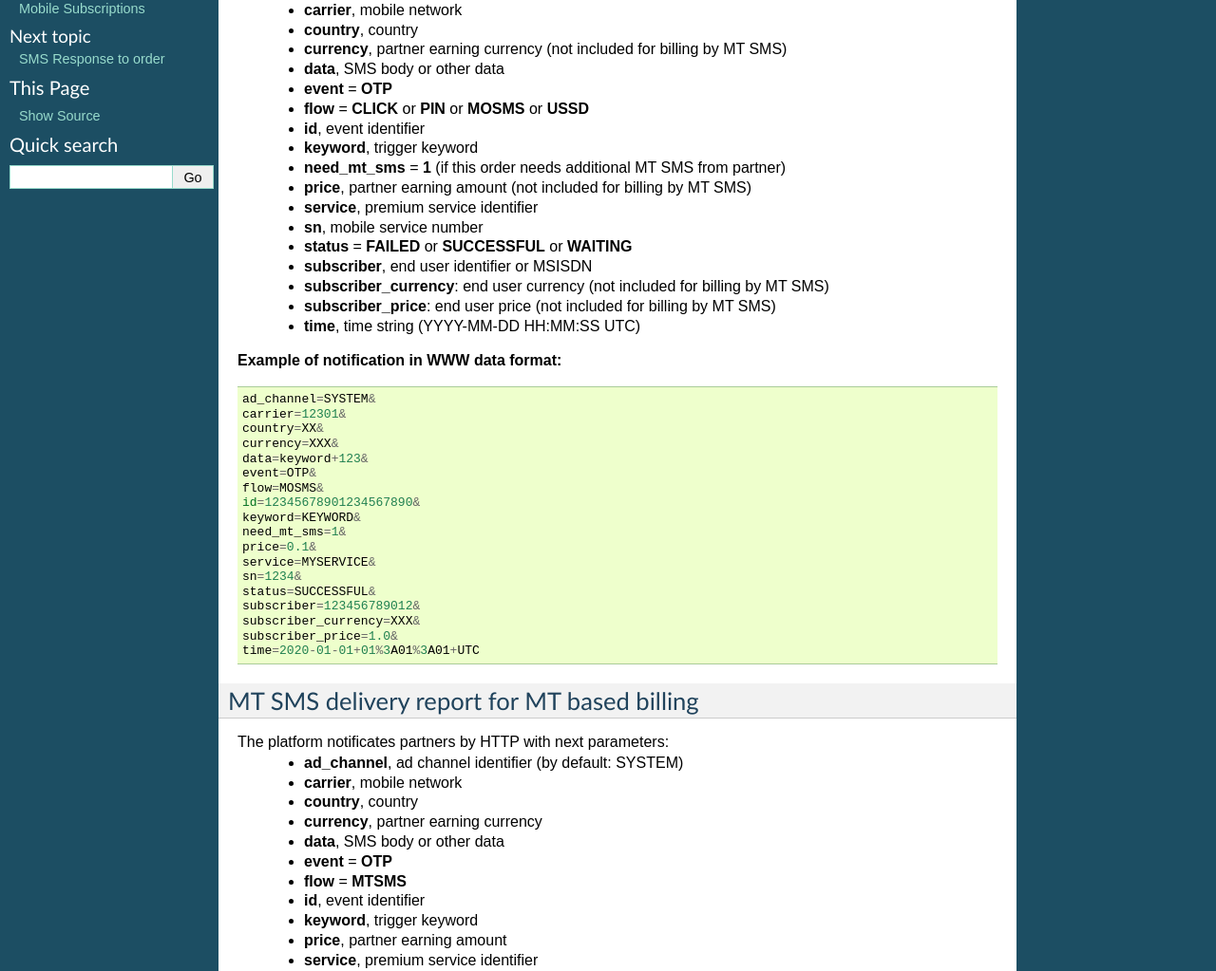
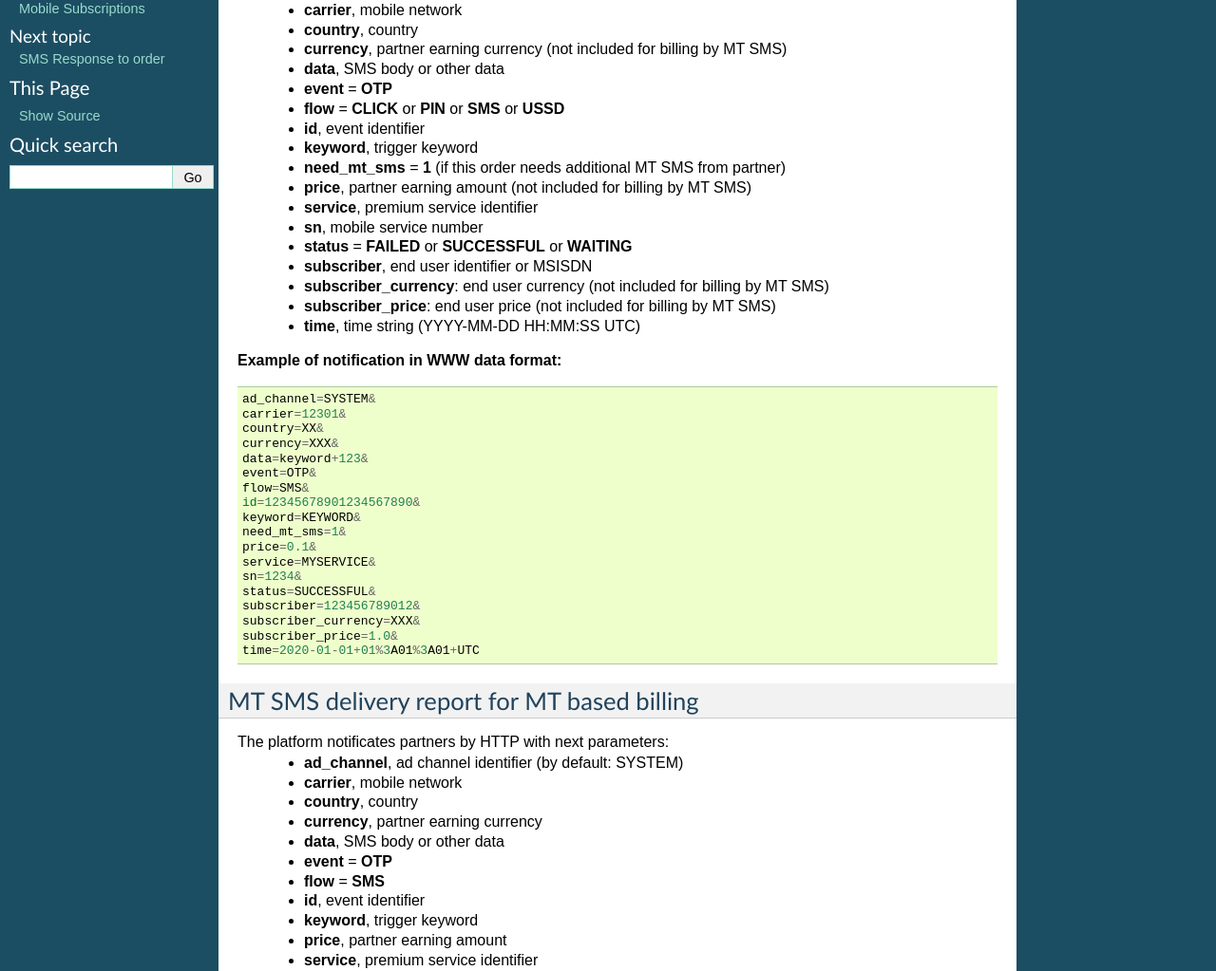
Before and after one commit to megasyst/lab, a Sphinx documentation site: the page built from docs/3_one_time_payment.rst, in a window 1280 px wide and 1400 px high. Shown: the part 190-1213 px from the top of the window at 95% size. Built offline with Sphinx 7.4.7, drawn with Linux system fonts in a browser that asks for light colours.

Commit message:
Update 3_one_time_payment.rst

```diff
--- a/docs/3_one_time_payment.rst
+++ b/docs/3_one_time_payment.rst
@@ -12,7 +12,7 @@ The platform notificates partners by HTTP with next parameters:
   * **currency**, partner earning currency (not included for billing by MT SMS)
   * **data**, SMS body or other data
   * **event** = **OTP**
-  * **flow** = **CLICK** or **PIN** or **MOSMS** or **USSD**
+  * **flow** = **CLICK** or **PIN** or **SMS** or **USSD**
   * **id**, event identifier
   * **keyword**, trigger keyword
   * **need_mt_sms** = **1** (if this order needs additional MT SMS from partner)
@@ -34,7 +34,7 @@ The platform notificates partners by HTTP with next parameters:
   currency=XXX&
   data=keyword+123&
   event=OTP&
-  flow=MOSMS&
+  flow=SMS&
   id=12345678901234567890&
   keyword=KEYWORD&
   need_mt_sms=1&
@@ -57,7 +57,7 @@ The platform notificates partners by HTTP with next parameters:
   * **currency**, partner earning currency
   * **data**, SMS body or other data
   * **event** = **OTP**
-  * **flow** = **MTSMS**
+  * **flow** = **SMS**
   * **id**, event identifier
   * **keyword**, trigger keyword
   * **price**, partner earning amount
@@ -78,7 +78,7 @@ The platform notificates partners by HTTP with next parameters:
   currency=XXX&
   data=keyword+123&
   event=OTP&
-  flow=MTSMS&
+  flow=SMS&
   id=12345678901234567890&
   keyword=KEYWORD&
   price=0.1&
```
